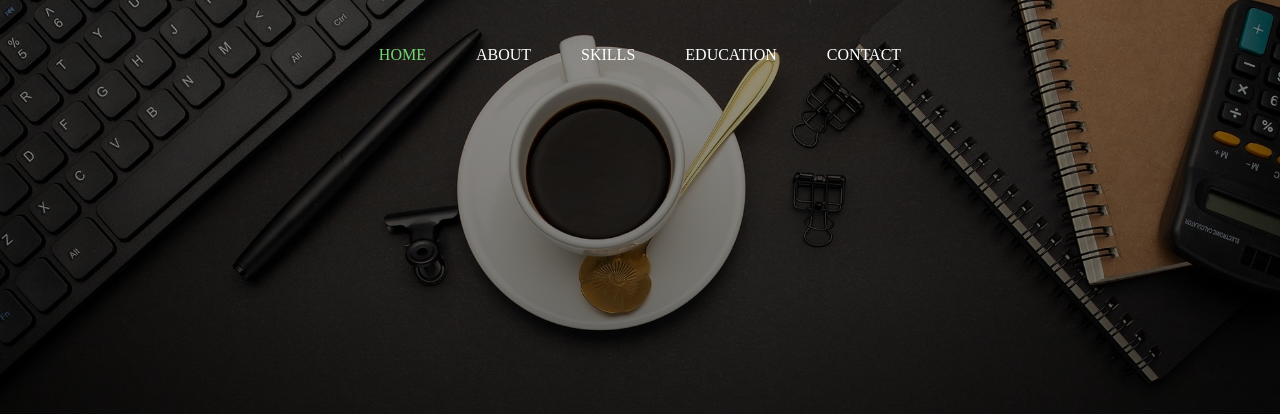
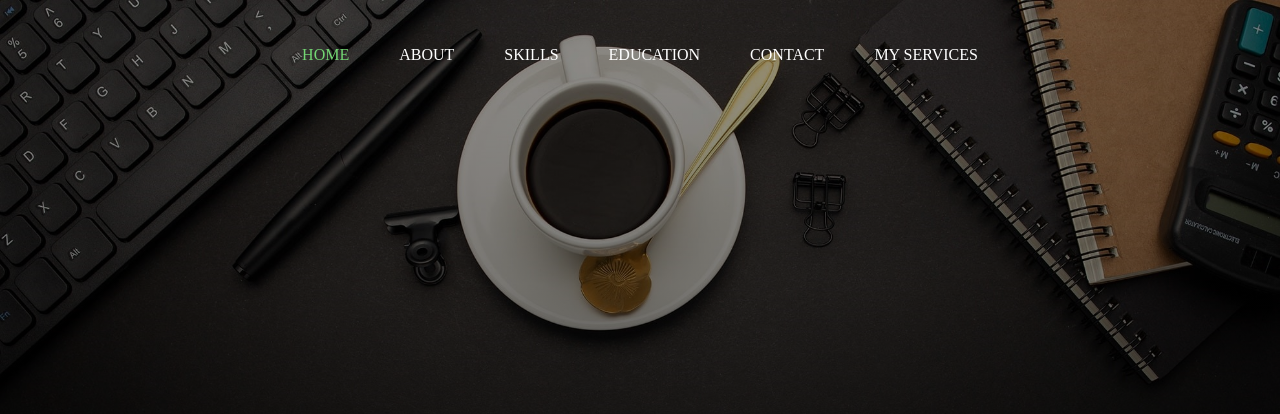
Before and after one commit to thegreenbus/portfolio, a plain HTML site: page index.html in a window 1280 px wide. Shown: the top 414 px of the page. Drawn offline with nearby package versions, Linux system fonts and the light colour scheme; a script that the page names is missing; a web font is replaced by a local one.

Commit message:
Update index.html

```diff
--- a/index.html
+++ b/index.html
@@ -28,6 +28,7 @@
           <li class="nav-item"> <a class="nav-link" href="#education" tabindex="-1" aria-disabled="true">Education</a>
           </li>
           <li class="nav-item"> <a class="nav-link" href="#contact" tabindex="-1" aria-disabled="true">Contact</a></li>
+          <li class="nav-item"> <a class="nav-link" href="#services" tabindex="-1" aria-disabled="true">My services</a></li>
         </ul>
       </div>
     </div>
@@ -168,14 +169,6 @@
     <div class="container">
       <h2>My Services</h2>
       <div class="row">
-       <!-- <div class="col-sm-3">
-          <div class="card">
-            <div class="card-body">
-              <h5 class="card-title">UI DESIGN</h5>
-              <p class="card-text">With supporting text below as a natural lead-in to additional content.</p>
-            </div>
-          </div>
-        </div>-->
         <div class="col-sm-6">
           <div class="shadow p-4 m-5 bg-body rounded">
             <h5>UI DESIGN</h5>
```
